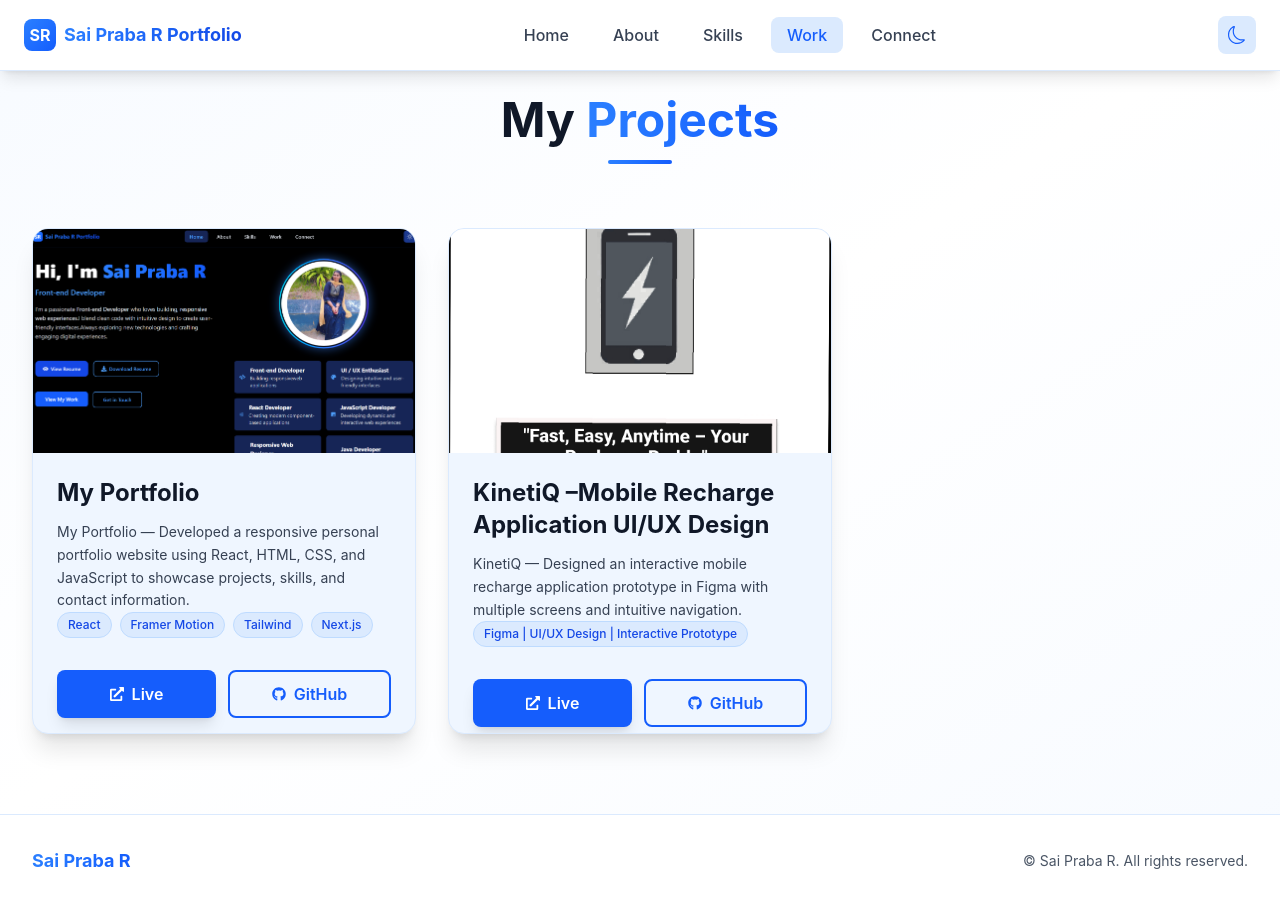
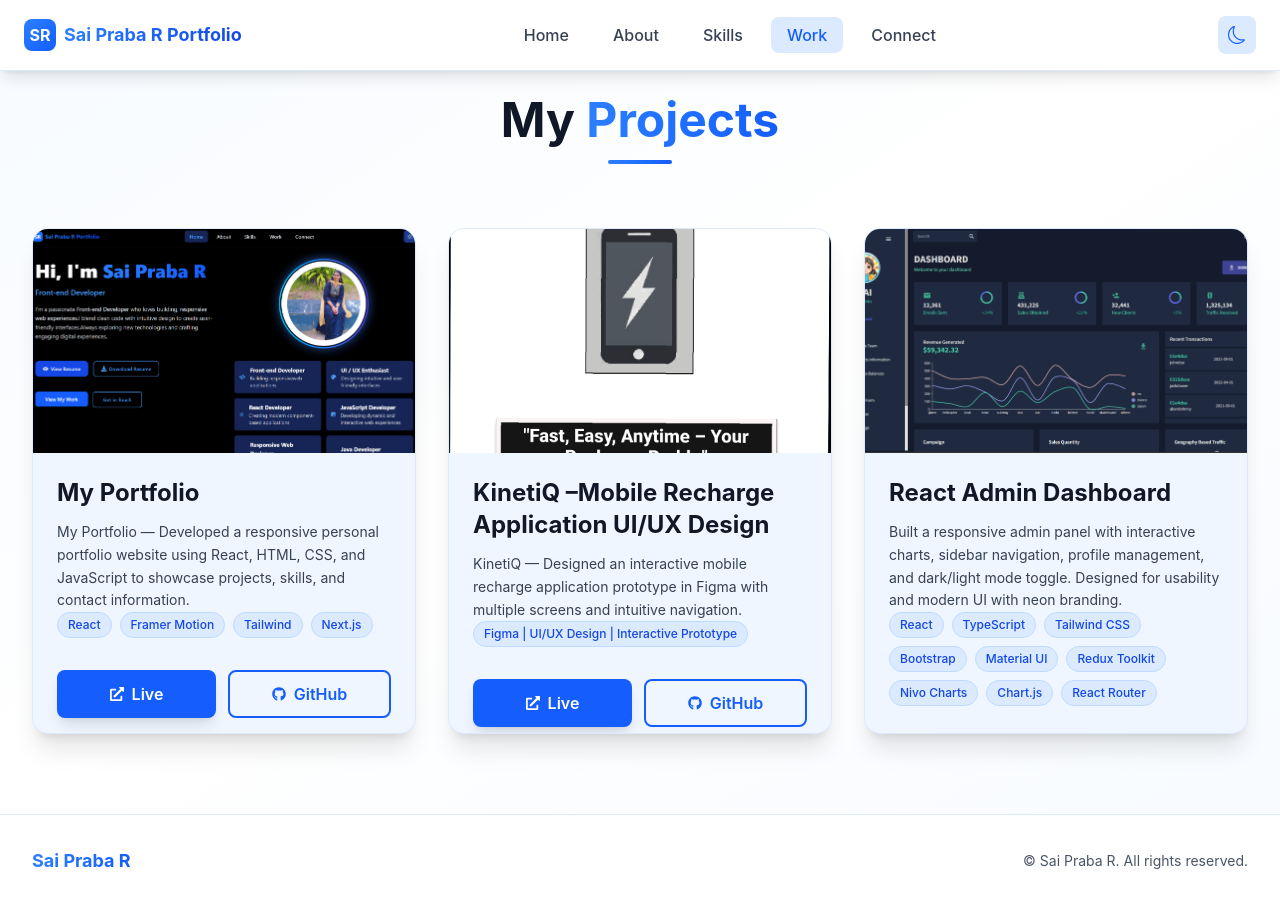
Before and after one commit to SaiPraba28/SaiPortfolio, a React app: page /#/work in a window 1280 px wide. Built offline with nearby package versions, Linux system fonts and the light colour scheme; the HTML template or start-up script is replaced by a standard one.

Commit message:
Updated portfolio with new changes

```diff
--- a/src/pages/Work.jsx
+++ b/src/pages/Work.jsx
@@ -33,6 +33,15 @@ const Work = () => {
       live: "https://www.figma.com/proto/vY68VKGufJapYrasnTeAJW?node-id=0-1&t=jimnui0rDWnv80lY-6",
       git: "https://github.com/SaiPraba28/Mobile-Recharge-prototype.git",
       tech: ["Figma | UI/UX Design | Interactive Prototype"],
+    },
+
+    {
+      title: "React Admin Dashboard",
+      desc: "Built a responsive admin panel with interactive charts, sidebar navigation, profile management, and dark/light mode toggle. Designed for usability and modern UI with neon branding.",
+      img: `${import.meta.env.BASE_URL}admin.png`,
+      live: "https://www.figma.com/proto/vY68VKGufJapYrasnTeAJW?node-id=0-1&t=jimnui0rDWnv80lY-6",
+      git: "https://github.com/SaiPraba28/Mobile-Recharge-prototype.git",
+      tech: ["React", "TypeScript", "Tailwind CSS", "Bootstrap", "Material UI", "Redux Toolkit", "Nivo Charts", "Chart.js", "React Router"],
     },
 
 
```
Also changed, not shown: public/admin.png (added).
